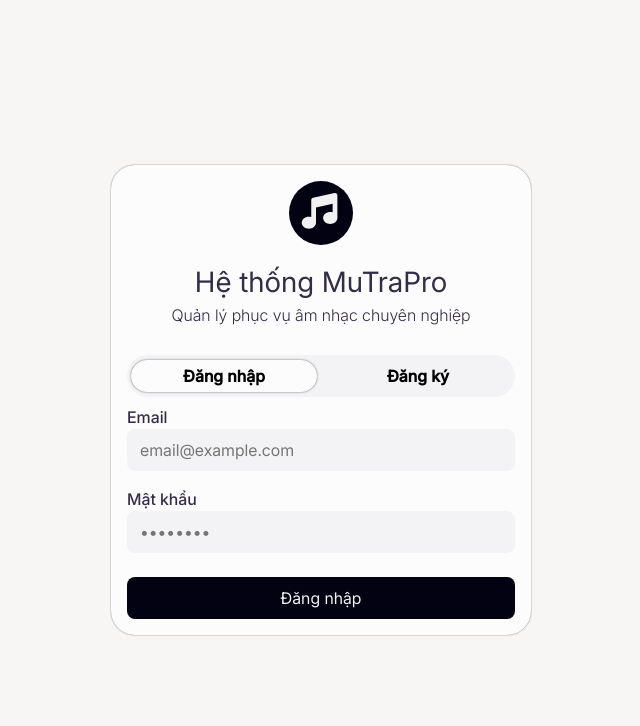
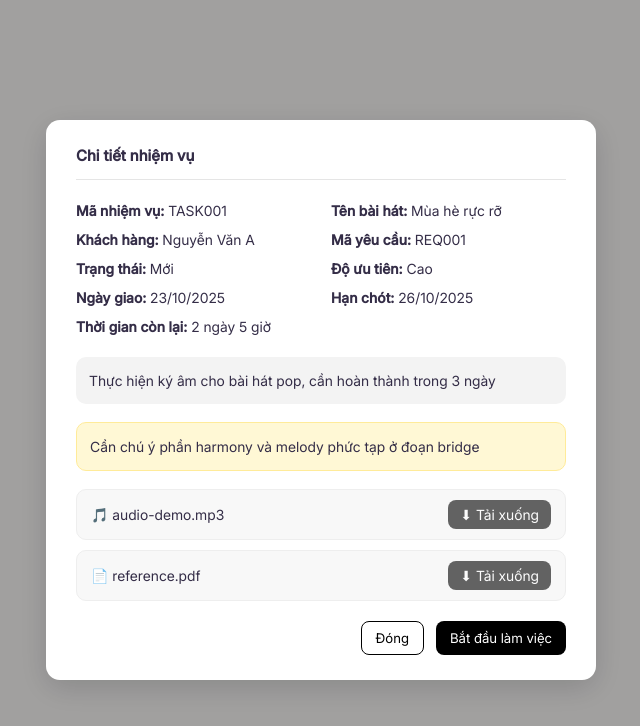
Before and after one commit to QUANG-SanBay/MuTraPro, a React (Create React App) app in the folder frontend/: page /specialist/taskmodal in a window 1280 px wide. Before the commit this address led to /auth. Shown: the top 726 px of the page, without its empty margins (319-959 px from the left). Built offline with nearby package versions, Linux system fonts and the light colour scheme; no server answers.

Commit message:
cập nhật thêm 1 số thứ

```diff
--- a/frontend/src/pages/specialist/transcription_Specialist/TaskModal/TaskModal.js
+++ b/frontend/src/pages/specialist/transcription_Specialist/TaskModal/TaskModal.js
@@ -122,7 +122,7 @@ function TaskModal({ taskId = "TASK001" }) {
 
                     <button
                         className="btn-black"
-                        onClick={() => navigate("/taskdetail")}
+                        onClick={() => navigate("/specialist/taskdetail")}
                     >
                         Bắt đầu làm việc
                     </button>
--- a/frontend/src/routers/routes.js
+++ b/frontend/src/routers/routes.js
@@ -8,9 +8,9 @@ import TaskDetail from "~/pages/specialist/transcription_Specialist/TaskDetail/T
 import TaskModal from "~/pages/specialist/transcription_Specialist/TaskModal/TaskModal"
 const publicRouter = [
     {path: '/auth', element: <Auth/>},
-    {path: '/OrderTracking', element: <OrderTracking/>,},
-    {path: '/TaskDetail', element: <TaskDetail/>,},
-    {path: '/TaskModal', element: <TaskModal/>,}
+    {path: '/customer/orders/tracking', element: <OrderTracking/>,},
+    {path: '/specialist/taskdetail', element: <TaskDetail/>,},
+    {path: '/specialist/taskmodal', element: <TaskModal/>,}
 ]
 
 const customerRouter = [
```
